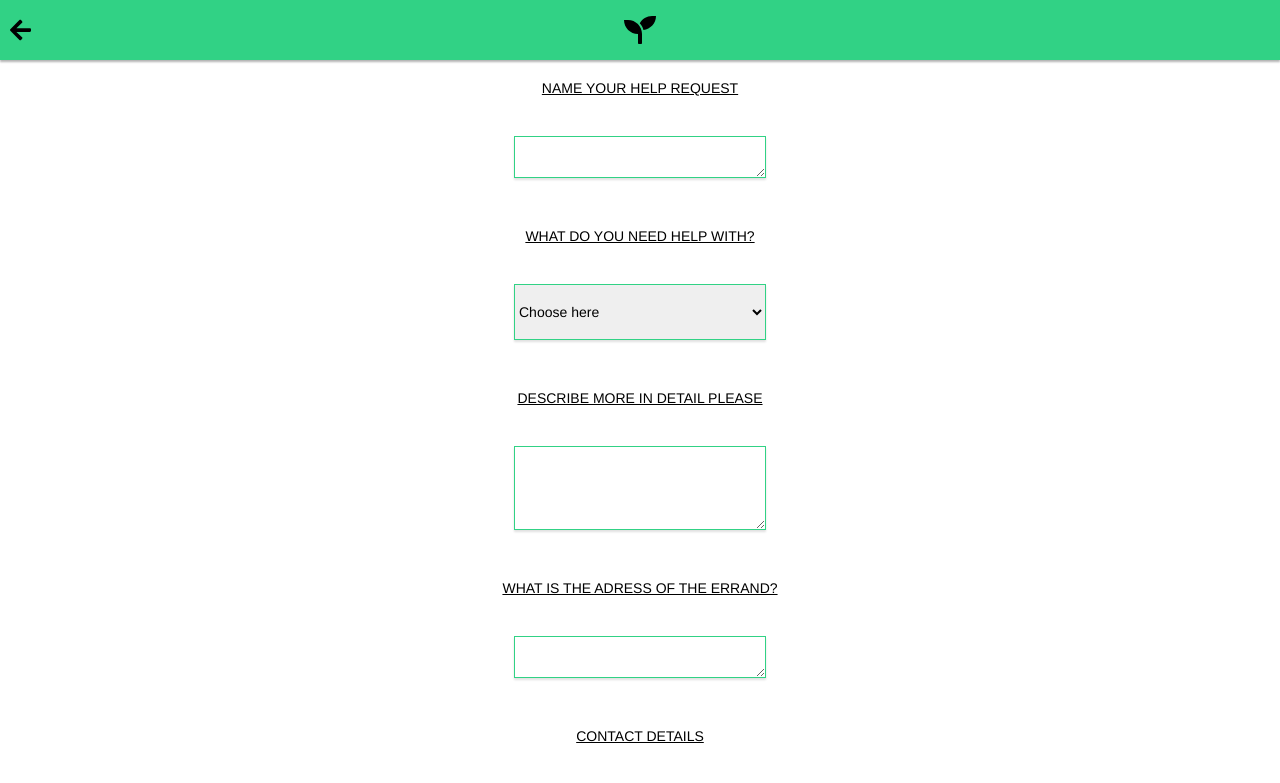
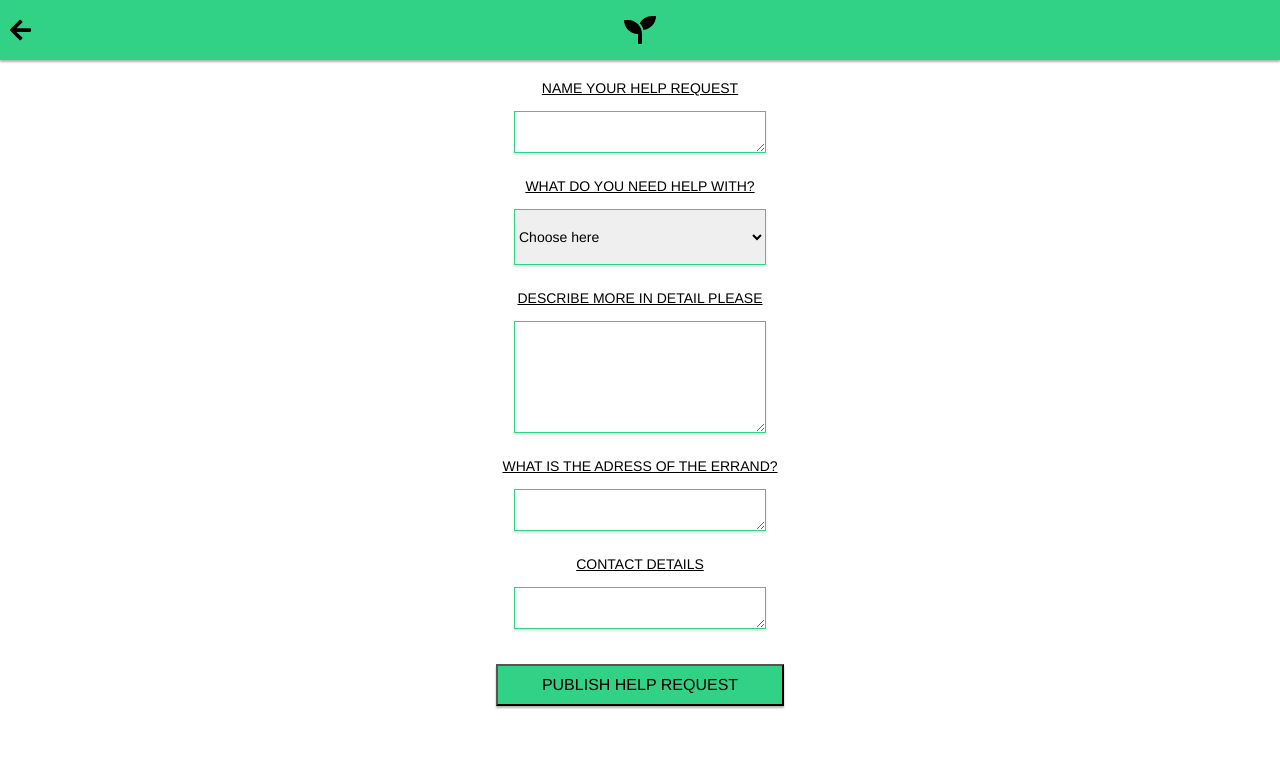
Before and after one commit to Vlad-Ber/Local_Heroes, a React (Create React App) app: page /help-request in a window 1280 px wide. Shown: the top 783 px of the page. Built offline with nearby package versions, Linux system fonts and the light colour scheme.

Commit message:
HelpRequest styling

```diff
--- a/src/pages/HelpRequest.js
+++ b/src/pages/HelpRequest.js
@@ -138,7 +138,7 @@ class HelpRequest extends Component {
                 <InputWrapper>
                     <TextInput
                         type="text"
-                        height="6em"
+                        height="8em"
                         onChange={this.handleDescriptionChange}
                         value={this.state.description}
                     />
@@ -173,7 +173,7 @@ class HelpRequest extends Component {
 }
 
 const InputWrapper = styled.div`
-    padding: 30px;
+    padding: 5px;
 `;
 
 export default HelpRequest;
```
